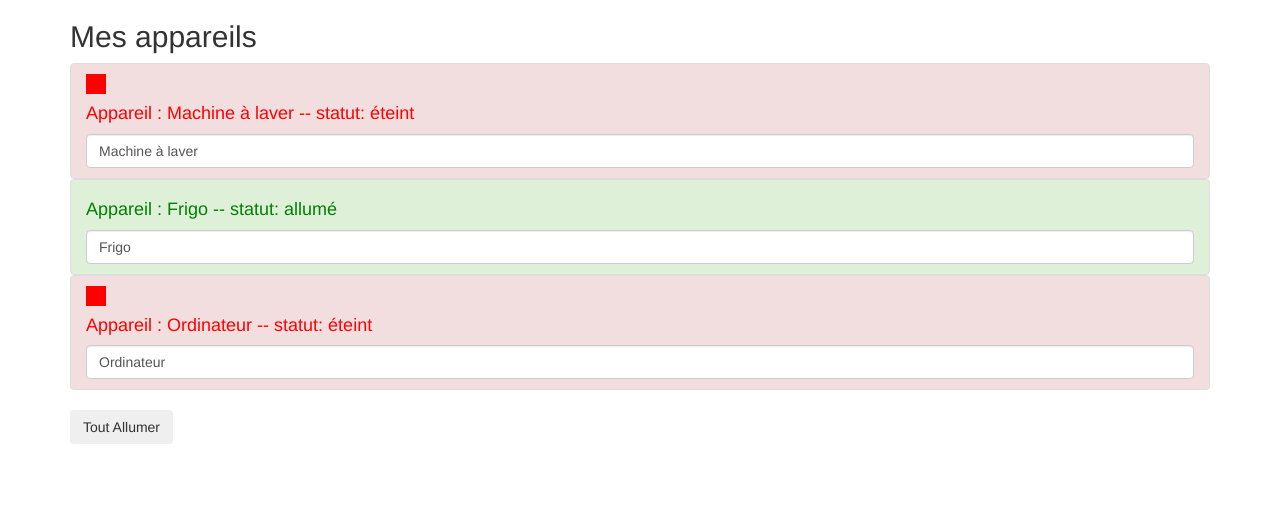
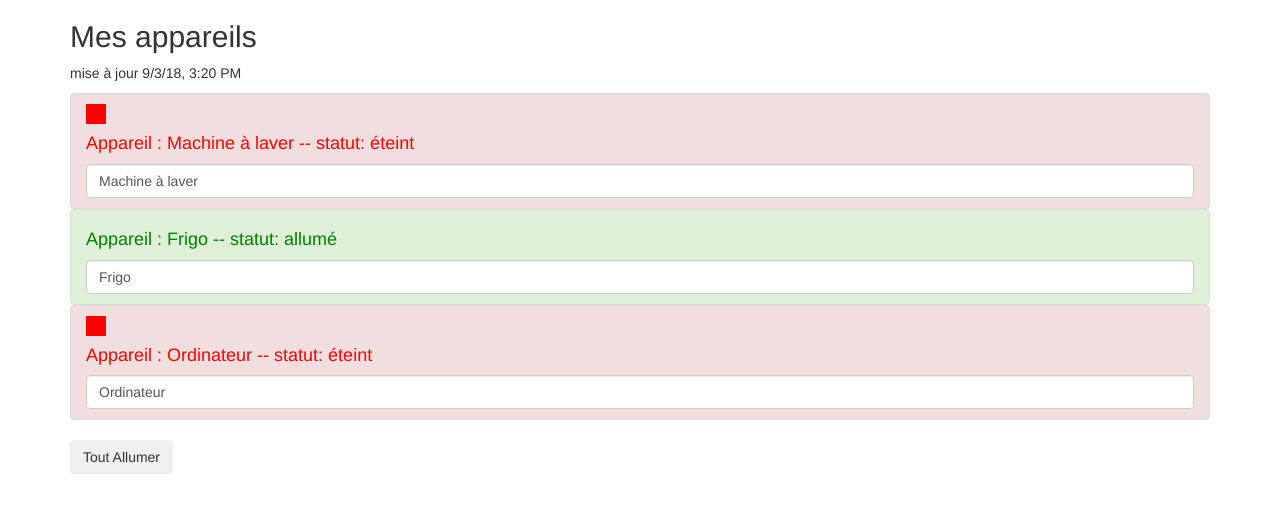
Before and after one commit to martinezGaetan/firstProjectAngular, an Angular app: page / in a window 1280 px wide. Shown: the top 512 px of the page. Built offline with nearby package versions, Linux system fonts and the light colour scheme.

Commit message:
modifiee les données en temps réel avec les pipes

```diff
--- a/src/app/app.component.html
+++ b/src/app/app.component.html
@@ -3,6 +3,7 @@
     <div class="row">
       <div class="col-xs-12">
         <h2>Mes appareils</h2>
+        <p>mise à jour {{ lastUpdate | async | date: 'short' }}</p>
           <ul class="list-group">
             <app-appareil *ngFor="let appareil of appareils"
                           [appareilName]="appareil.name"
--- a/src/app/app.component.ts
+++ b/src/app/app.component.ts
@@ -7,6 +7,15 @@ import { Component } from '@angular/core';
 })
 export class AppComponent {
   isAuth = false;
+
+  lastUpdate = new Promise((resolve, reject) => {
+    const date = new Date();
+    setTimeout(
+      () => {
+        resolve(date);
+      }, 2000
+    );
+  });
 
   appareils = [
     {
```
